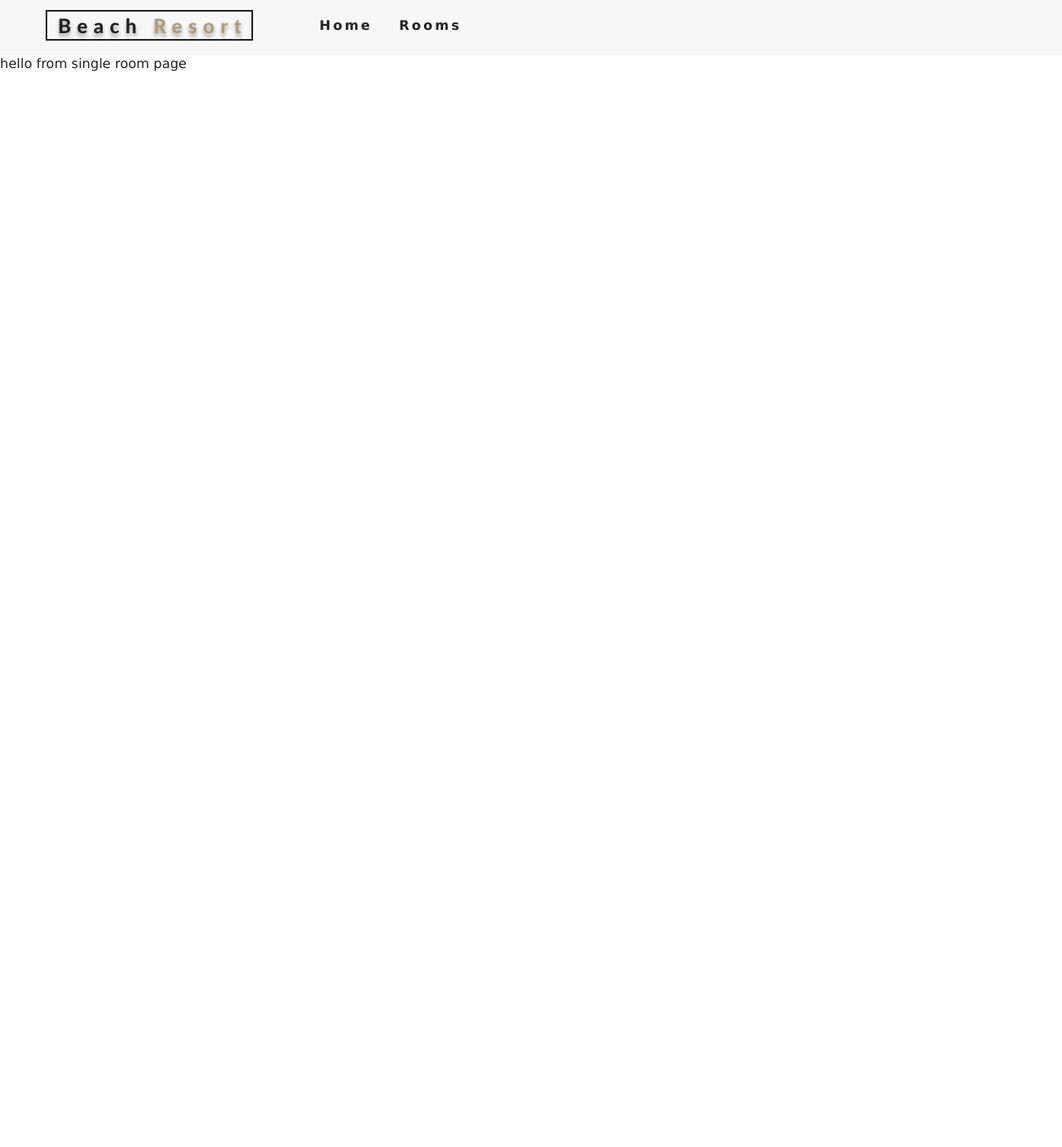
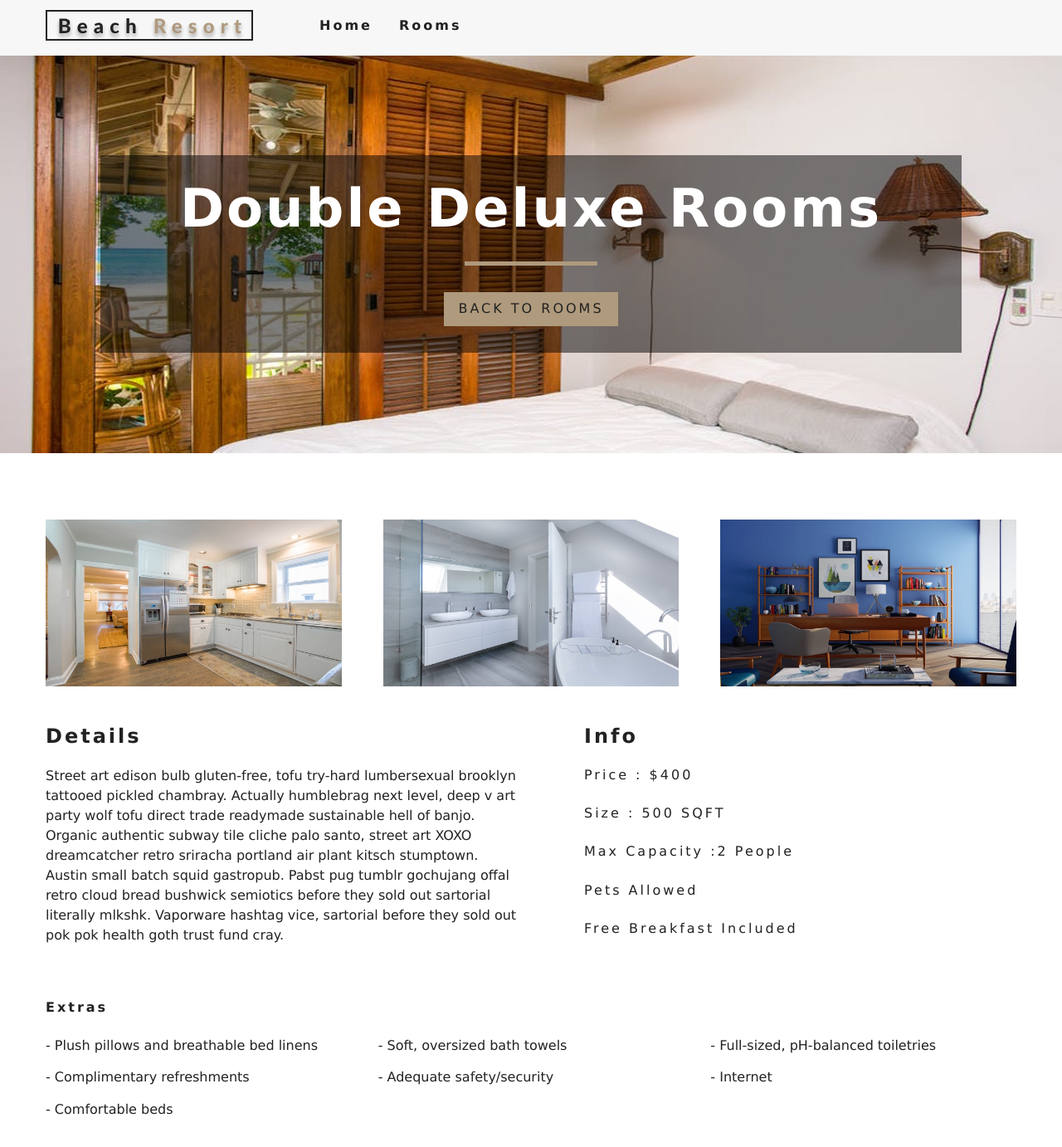
Before and after one commit to hkansal27/hotel-react-frontend, a React (Create React App) app: page /rooms/double-deluxe in a window 1280 px wide. Shown: the top 1382 px of the page at 83% size. Before the commit the page ends 800 px from the top, so only its background shows below. Built offline with nearby package versions, Linux system fonts and the light colour scheme.

Commit message:
added single room component

```diff
--- a/package.json
+++ b/package.json
@@ -7,7 +7,8 @@
     "react-dom": "^16.9.0",
     "react-icons": "^3.7.0",
     "react-router-dom": "^5.0.1",
-    "react-scripts": "3.1.1"
+    "react-scripts": "3.1.1",
+    "styled-components": "^4.3.2"
   },
   "scripts": {
     "start": "react-scripts start",
--- /dev/null
+++ b/src/components/StyledHero.js
@@ -0,0 +1,13 @@
+import defaultImg from '../images/room-1.jpeg';
+
+import Styled from 'styled-components';
+
+const StyledHero = Styled.header`
+  min-height: 60vh;
+  background: url(${props => (props.img ? props.img : defaultImg)}) center/cover no-repeat;
+  display: flex;
+  align-items: center;
+  justify-content: center;
+`;
+
+export default StyledHero
--- a/src/context.js
+++ b/src/context.js
@@ -36,9 +36,15 @@
         return tempRooms;
     }
 
+    getRoom = slug => {
+        let tempRooms = [...this.state.rooms];
+        const room = tempRooms.find(room => room.slug === slug);
+        return room;
+    };
+
     render() {
         return (
-            <RoomsContext.Provider value={{ ...this.state }} >
+            <RoomsContext.Provider value={{ ...this.state, getRoom: this.getRoom }} >
                 {this.props.children}
             </RoomsContext.Provider>
         )
--- a/src/pages/SingleRoom.js
+++ b/src/pages/SingleRoom.js
@@ -1,19 +1,76 @@
 import React, { Component } from 'react'
+import defaultImg from '../images/room-1.jpeg'
+import StyledHero from '../components/StyledHero';
+import Banner from '../components/Banner';
+import { Link } from 'react-router-dom'
 import { RoomsContext } from '../context';
 
 export default class SingleRoom extends Component {
     constructor(props) {
         super(props);
-        console.log(props)
+        this.state = {
+            slug: props.match.params.slug,
+            defaultImg
+        }
     }
-    static context = RoomsContext;
+    static contextType = RoomsContext;
     render() {
-        console.log(this.context);
-
+        const { getRoom } = this.context;
+        const room = getRoom(this.state.slug);
+        console.log(room)
+        if (!room) {
+            return <div className="error">
+                <h3>No such room could be found...</h3>
+                <Link to="./rooms" className="btn-primary">
+                    back to rooms
+                </Link>
+            </div>
+        }
+        const { name, description, capacity, size, price, extras,
+            breakfast, pets, images } = room;
+        const [mainImg, ...defaultImages] = images;
         return (
-            <div>
-                hello from single room page
-            </div>
+            <>
+                <StyledHero img={mainImg || this.state.defaultBcg}>
+                    <Banner title={`${name} rooms`}>
+                        <Link to="/rooms" className="btn-primary">
+                            back to rooms
+                   </Link>
+                    </Banner>
+                </StyledHero>
+                <section className="single-room">
+                    <div className="single-room-images">
+                        {defaultImages.map((item, index) => (
+                            <img key={index} src={item} alt={name} />
+                        ))}
+                    </div>
+                    <div className="single-room-info">
+                        <article className="desc">
+                            <h3>details</h3>
+                            <p>{description}</p>
+                        </article>
+                        <article className="info">
+                            <h3>info</h3>
+                            <h6>price : ${price}</h6>
+                            <h6>size : {size} SQFT</h6>
+                            <h6>
+                                max capacity :
+                                {capacity > 1 ? `${capacity} people` : `${capacity} person`}
+                            </h6>
+                            <h6>{pets ? "pets allowed" : "no pets allowed"}</h6>
+                            <h6>{breakfast && "free breakfast included"}</h6>
+                        </article>
+                    </div>
+                </section>
+                <section className="room-extras">
+                    <h6>extras </h6>
+                    <ul className="extras">
+                        {extras.map((item, index) => (
+                            <li key={index}>- {item}</li>
+                        ))}
+                    </ul>
+                </section>
+            </>
         )
     }
 }
```
